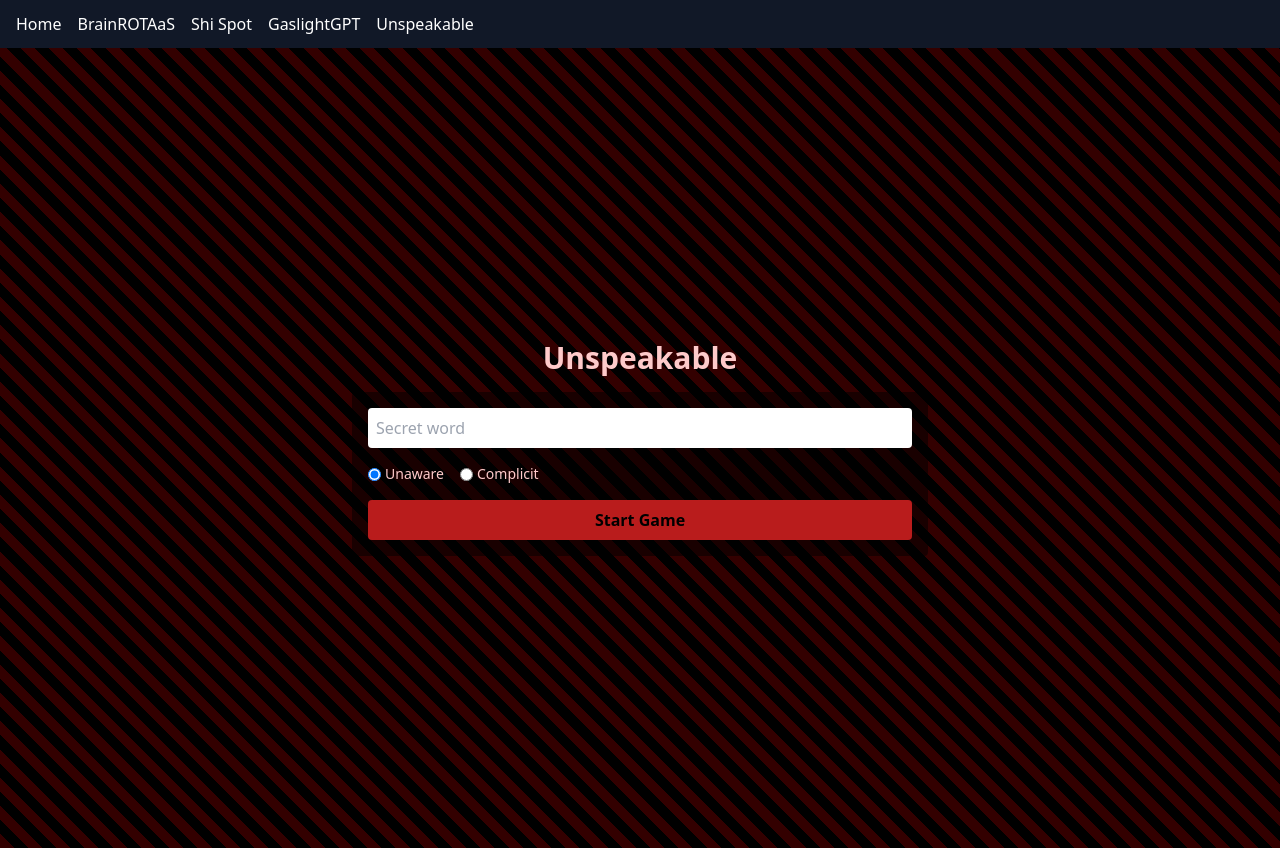
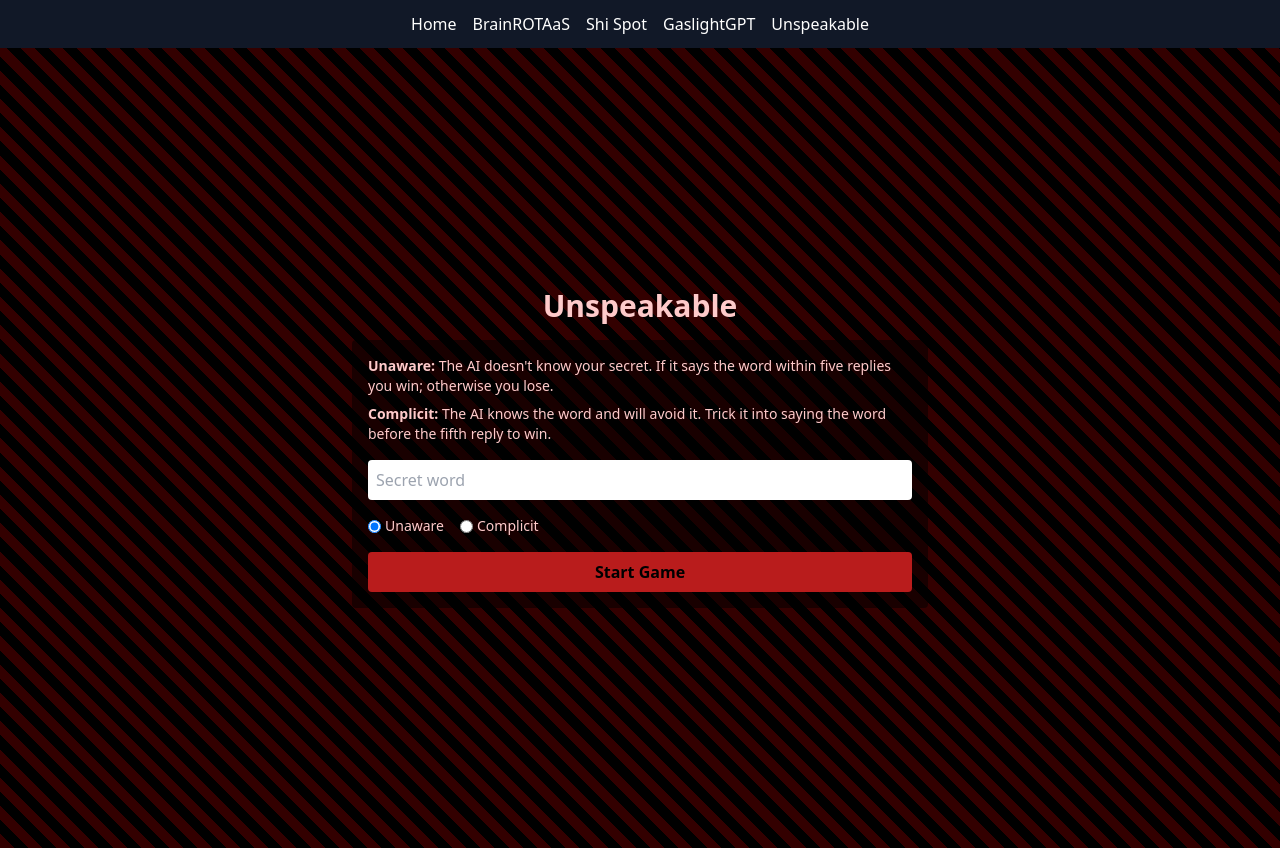
Before and after one commit to lwelling/fake-startup-site, a React (Vite) app: page /unspeakable in a window 1280 px wide. Built offline with nearby package versions, Linux system fonts and the light colour scheme.

Commit message:
Improve Unspeakable game and nav

```diff
--- a/api/unspeakable.js
+++ b/api/unspeakable.js
@@ -117,7 +117,7 @@ module.exports = async function handler(req, res) {
     game.outcome = game.mode === "unaware" ? "user-win" : "user-lose";
   } else if (game.turns >= 5) {
     game.ended = true;
-    game.outcome = game.mode === "unaware" ? "user-lose" : "user-win";
+    game.outcome = "user-lose";
   }
 
   res.statusCode = 200;
--- a/src/components/Navbar.jsx
+++ b/src/components/Navbar.jsx
@@ -3,7 +3,7 @@ import { Link } from 'react-router-dom';
 export default function Navbar() {
   return (
     <nav className="bg-gray-900 text-white px-4 py-3 shadow-md">
-      <ul className="flex space-x-4">
+      <ul className="flex flex-wrap gap-4 justify-center">
         <li>
           <Link to="/" className="hover:underline">Home</Link>
         </li>
--- a/src/pages/Unspeakable.jsx
+++ b/src/pages/Unspeakable.jsx
@@ -10,6 +10,18 @@ export default function Unspeakable() {
   const [remaining, setRemaining] = useState(5);
   const [status, setStatus] = useState('');
   const [loading, setLoading] = useState(false);
+
+  const resetGame = () => {
+    setSecret('');
+    setMode('unaware');
+    setStarted(false);
+    setGameId('');
+    setInput('');
+    setMessages([]);
+    setRemaining(5);
+    setStatus('');
+    setLoading(false);
+  };
 
   const startGame = () => {
     if (!secret.trim()) return;
@@ -55,6 +67,16 @@ export default function Unspeakable() {
         <h1 className="text-3xl font-bold text-center">Unspeakable</h1>
         {!started && (
           <div className="space-y-4 bg-black bg-opacity-50 p-4 rounded">
+            <div className="space-y-2 text-sm">
+              <p>
+                <strong>Unaware:</strong> The AI doesn't know your secret. If it
+                says the word within five replies you win; otherwise you lose.
+              </p>
+              <p>
+                <strong>Complicit:</strong> The AI knows the word and will avoid
+                it. Trick it into saying the word before the fifth reply to win.
+              </p>
+            </div>
             <input
               type="text"
               value={secret}
@@ -121,7 +143,15 @@ export default function Unspeakable() {
             )}
             <div className="text-sm text-right">Remaining AI replies: {remaining}</div>
             {status && (
-              <div className="text-center text-xl font-bold">{resultText}</div>
+              <div className="space-y-2 text-center">
+                <div className="text-xl font-bold">{resultText}</div>
+                <button
+                  onClick={resetGame}
+                  className="px-4 py-2 bg-red-700 hover:bg-red-600 rounded text-black font-semibold"
+                >
+                  Reset Game
+                </button>
+              </div>
             )}
           </div>
         )}
```
